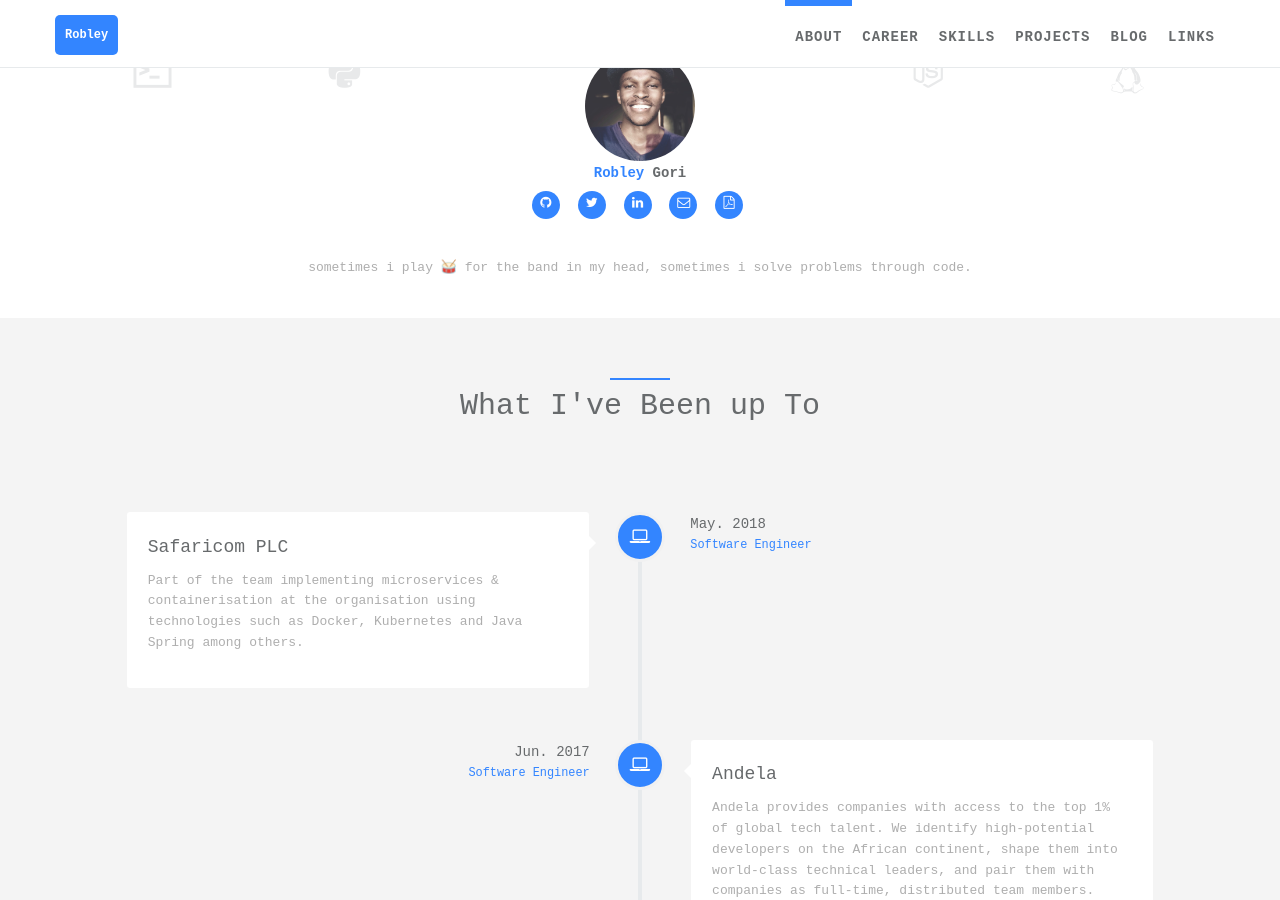
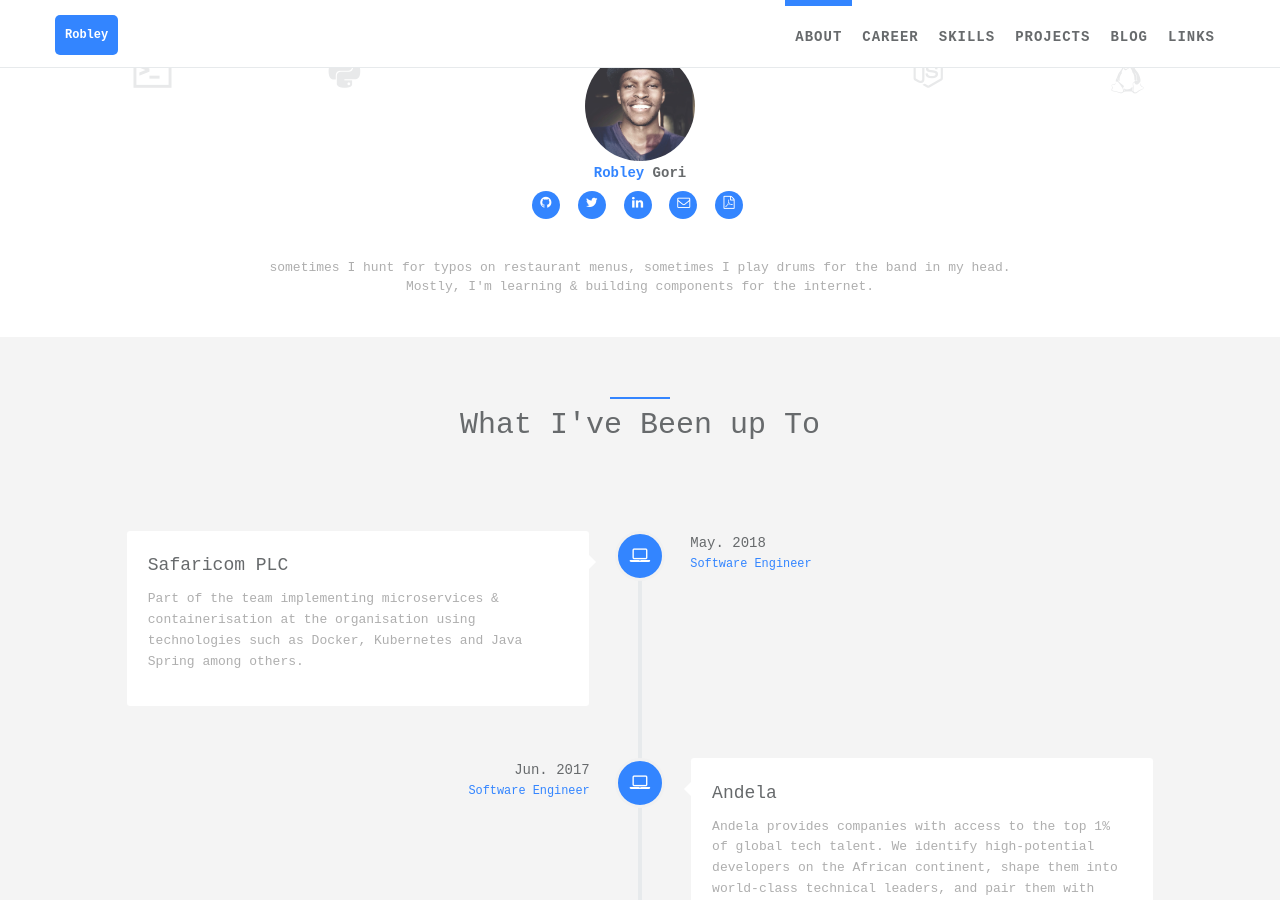
Before and after one commit to ro6ley/ro6ley.github.io, a Jekyll site: the page built from index.html, in a window 1280 px wide and 900 px high, scrolled down 564 px. Built offline with Jekyll 4.4.1, drawn with Linux system fonts in a browser that asks for light colours.

Commit message:
update bio

```diff
--- a/_config.yml
+++ b/_config.yml
@@ -29,7 +29,7 @@ author:
   skill_icon2:
     - name: icon-nodejs
     - name: fa-linux
-  desc:  sometimes i play 🥁 for the band in my head, sometimes i solve problems through code.
+  desc:  sometimes I hunt for typos on restaurant menus, sometimes I play drums for the band in my head. Mostly, I'm learning & building components for the internet.
     # also, you should see the look on my face when i spot a typo on a restaurant menu :D
     # A software developer driven by passion, excellence and the belief that the future will be written in code.
     # I enjoy being challenged and engaging with projects and technologies that require me to work outside my comfort-zone
```
